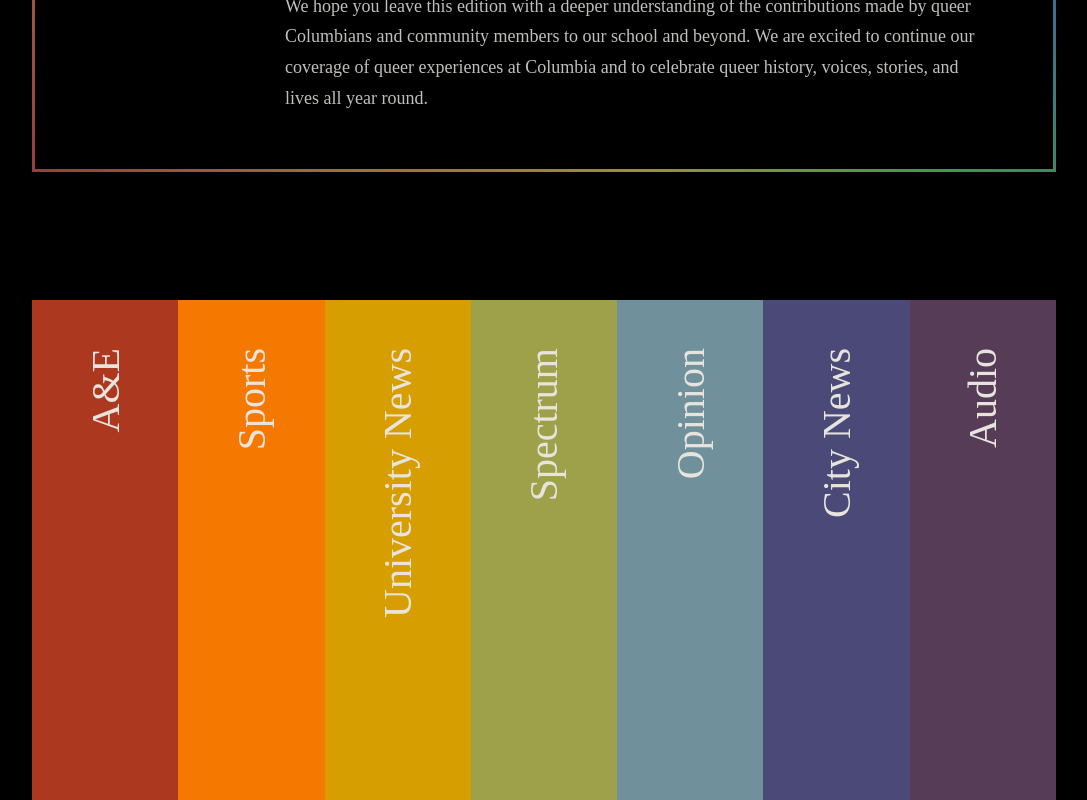
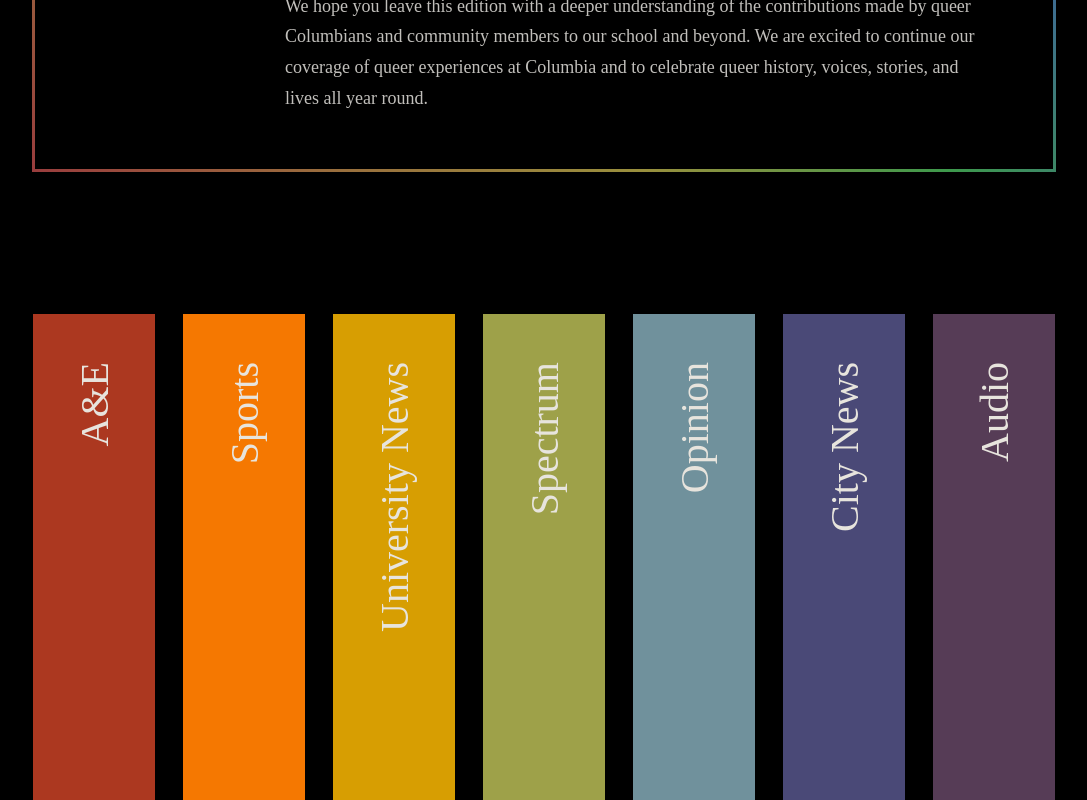
Before and after one commit to spectatorpublishing/lgbt-history-2023, a React (Create React App) app: page / in a window 1280 px wide. Shown: the part 1651-2451 px from the top of the page, without its empty margins (96-1183 px from the left). Built offline with nearby package versions, Linux system fonts and the light colour scheme.

Commit message:
column spacing

```diff
--- a/src/components/Rainbow.js
+++ b/src/components/Rainbow.js
@@ -50,7 +50,7 @@
 
 const Flag = styled.div`
     background-clip: content-box;
-    margin: 0 8rem;
+    margin: 0 115px;
     flex-direction: row;
     justify-content: space-between;
     display: flex;
@@ -72,6 +72,7 @@
 const Modal = styled.div`
     display: flex;
     flex-grow: 1;
+    padding: 14px;
     width: ${props => props.open ? '100%' : 'auto'};
 `;
 
```
